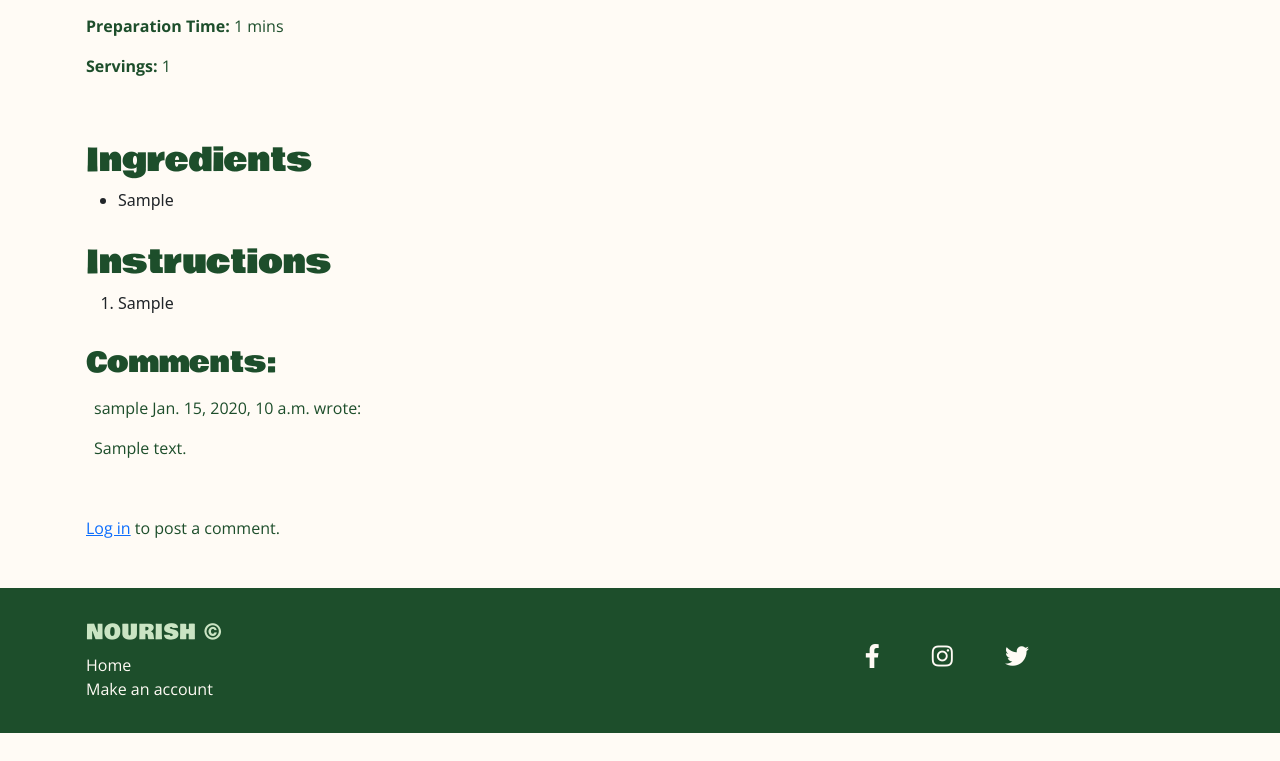
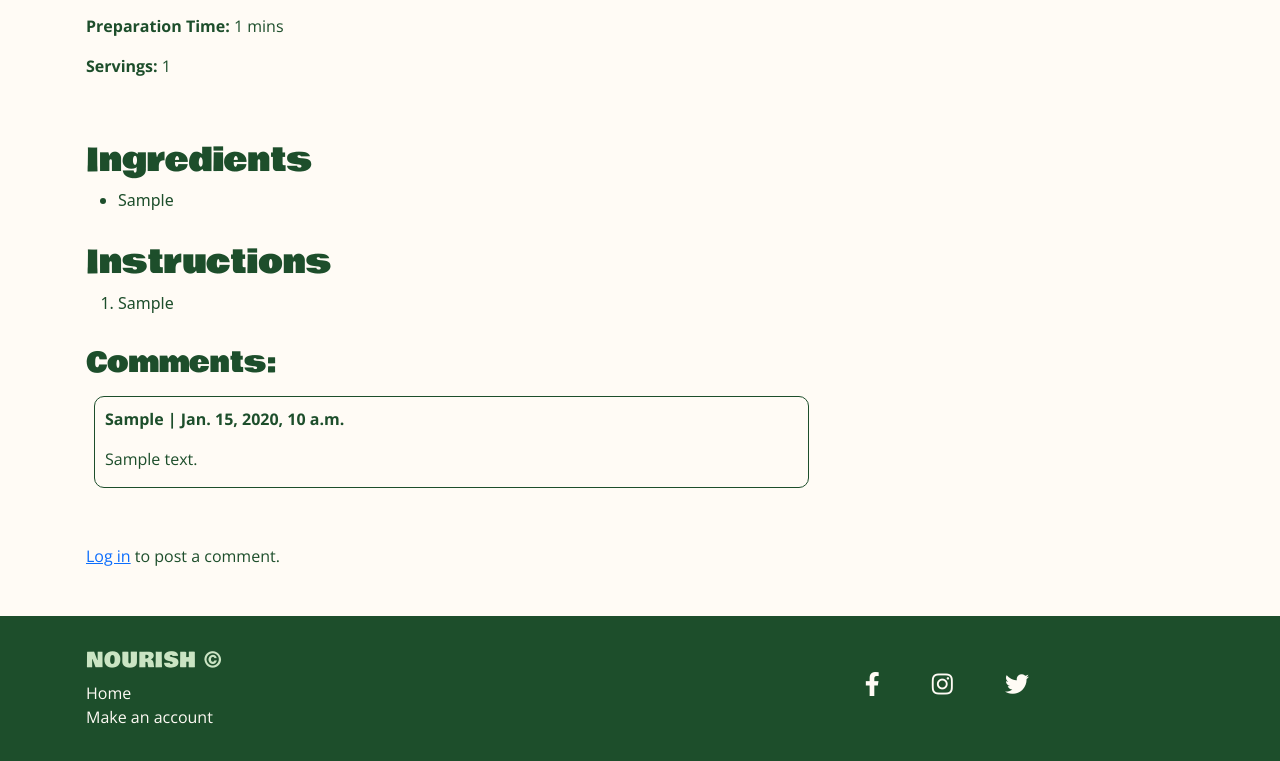
Before and after one commit to katee145/nourish, a Django app: a page that uses templates/base.html in a window 1280 px wide. Shown: the part 336-1097 px from the top of the page. Before the commit the page ends 1069 px from the top, so only its background shows below. Run offline with Django 4.2, Linux system fonts and the light colour scheme; tables that the repository leaves empty hold one stand-in row (values such as "Sample post"); parts of the project's set-up code (start-up, migrations or seed data) failed here and were passed over; some libraries are stand-ins or nearby versions.

Commit message:
style edit and delete buttons, style comment section

```diff
--- a/nourish_home/templates/recipe_detail.html
+++ b/nourish_home/templates/recipe_detail.html
@@ -66,24 +66,29 @@
                 <div class="p-2 comments
       {% if not comment.approved and comment.author == user %}
       faded{% elif not comment.approved %} d-none{% endif %}">
+                    <div class="published-comment">
                         <p class="font-weight-bold">
-                        {{ comment.author }}
+                            <span class="username"><strong>{{ comment.author }} | </strong></span>
                             <span class="font-weight-normal">
-                            {{ comment.created_on }}
-                        </span> wrote:
+                                <strong>{{ comment.created_on }}</strong>
+                            </span>
                         </p>
                         <div id="comment{{ comment.id }}">
                             {{ comment.body | linebreaks }}
                         </div>
-                    {% if not comment.approved and comment.author == user %}
+                    </div>
+                    <!--{% if not comment.approved and comment.author == user %}
                     <p class="approval">
                         This comment is awaiting approval
                     </p>
-                    {% endif %}
+                    {% endif %} -->
                     {% if user.is_authenticated and comment.author == user %}
+                    <div class="comment-buttons">
                         <button class="btn btn-edit" comment_id="{{ comment.id }}">Edit</button>
                         <button class="btn btn-delete" comment_id="{{ comment.id }}">Delete</button>
+                    </div>
                     {% endif %}
+
                 </div>
                 {% empty %}
                 <p>Be the first to comment!</p>
@@ -97,7 +102,7 @@
         <div class="comment-form">
             {% if user.is_authenticated %}
             <h3>Leave a comment:</h3>
-            <p>Posting as: {{ user.username }}</p>
+            <p id="posting-as">You are posting as <span class="username">{{ user.username }}</span></p>
             <form id="commentForm" method="post" style="margin-top: 1.3em;">
                 {{ comment_form | crispy }}
                 {% csrf_token %}
--- a/static/css/style.css
+++ b/static/css/style.css
@@ -231,6 +231,55 @@ footer a:hover {
 .ingredient-list li,
 .instruction-list li {
     margin-bottom: 0.5rem;
+    color: var(--dark-green);
+}
+
+#posting-as {
+    font-family: var(--body-font);
+    font-weight: 500;
+    color: var(--highlight-red);
+    font-style: italic;
+}
+
+.username {
+    text-transform: capitalize;
+}
+
+form {
+    color: var(--dark-green);
+}
+
+.btn-delete {
+    color: var(--off-white);
+    background: var(--highlight-red);
+}
+
+.btn-edit {
+    color: var(--dark-green);
+    background: var(--highlight-yellow);
+}
+
+.published-comment {
+    border: 1.5px solid var(--dark-green); /* Existing border */
+    border-radius: 10px; /* Rounded corners */
+    padding-top: 10px; /* Top padding */
+    padding-left: 10px; /* Left padding */
+    padding-right: 10px;
+    margin-bottom: 1rem;
+}
+
+.comment-buttons {
+    display: flex;
+    justify-content: flex-end; /* Aligns buttons to the right */
+    gap: 10px; /* Adds spacing between buttons */
+}
+
+.btn-edit:hover {
+    color: var(--off-white);
+}
+
+.btn-delete:hover {
+    color: var(--dark-green);
 }
 
 .submit-comment {
@@ -250,20 +299,7 @@ footer a:hover {
 .submit-comment:hover {
     color: var(--off-white);
     background-color: var(--dark-green);
-    /* Invert colors on hover */
     border: 1.5px solid var(--light-green);
-}
-
-.thin {
-    font-weight: 300;
-}
-
-.light-bg {
-    background-color: #fff;
-}
-
-.dark-bg {
-    background-color: #445261;
 }
 
 .card {
@@ -273,6 +309,10 @@ footer a:hover {
 
 .image-container {
     position: relative;
+}
+
+/*.thin {
+    font-weight: 300;
 }
 
 .image-flash {
@@ -288,10 +328,12 @@ footer a:hover {
     height: auto;
 }
 
-.author {
-    color: white;
-    margin: 4px;
-    text-transform: uppercase;
+.light-bg {
+    background-color: #fff;
+}
+
+.dark-bg {
+    background-color: #445261;
 }
 
 .masthead {
@@ -328,12 +370,42 @@ footer a:hover {
     z-index: 100;
 }
 
+.card {
+    border: none;
+    background-color: transparent;
+}
+
+.image-container {
+    position: relative;
+}
+
+.image-flash {
+    position: absolute;
+    bottom: 5%;
+    min-width: 30%;
+    left: -2px;
+    background-color: #188181;
+}
+
+.scale {
+    width: 100%;
+    height: auto;
+}
+
+.author {
+    color: white;
+    margin: 4px;
+    text-transform: uppercase;
+}
+
+
+
 /*.post-title {
     margin-top: 10%;
     margin-left: 5%;
 } */
 
-.post-subtitle {
+/*.post-subtitle {
     margin-left: 5%;
     color: lightgray;
 }
@@ -385,4 +457,4 @@ footer a:hover {
 
 .approval {
     color: rgb(222, 146, 168);
-}
+}*/
--- a/templates/base.html
+++ b/templates/base.html
@@ -87,7 +87,7 @@
         <!--User login notice-->
         <div class="login-notice flex-shrink-0 main-bg">
             {% if user.is_authenticated %}
-            <p class="text-start login-text">You are currently logged in as {{ user }}</p>
+            <p class="text-start login-text">You are currently logged in as <span class="username">{{ user }}</span></p>
             {% else %}
             <p class="text-start login-text">You are not logged in</p>
             {% endif %}
```
Lines whose indentation alone changed are shown as unchanged.
